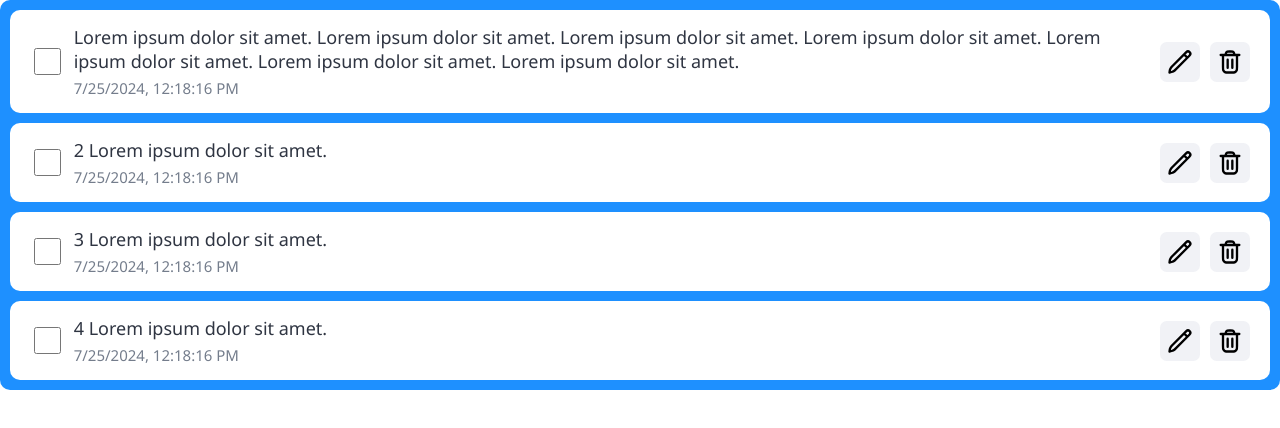
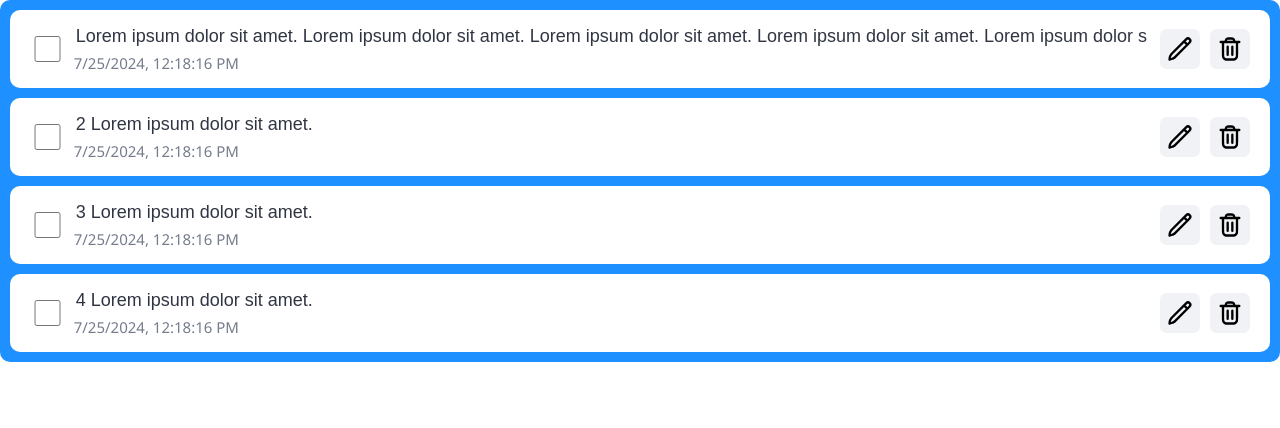
Before and after one commit to RafaelBassoDev/todo-list-sveltekit, a SvelteKit app: page / in a window 1280 px wide. Shown: the top 428 px of the page. Built offline with nearby package versions, Linux system fonts and the light colour scheme.

Commit message:
feat (components): create 'TextInput' component.

```diff
--- a/src/lib/components/Item.svelte
+++ b/src/lib/components/Item.svelte
@@ -1,21 +1,25 @@
 <script lang="ts">
-    import { beforeUpdate, createEventDispatcher, onMount } from 'svelte';
+    import { createEventDispatcher, tick } from 'svelte';
     import type ItemModel from '$models/ItemModel';
     import DetailButton from '$components/DetailButton.svelte';
     import deleteIcon from '$assets/icons/delete-icon.svg';
     import editIcon from '$assets/icons/edit-icon.svg';
+    import TextInput from './TextInput.svelte';
 
     export let item: ItemModel;
 
+    let isEditing = false;
+
+    function onEdit() {
+        isEditing = true;
+    }
+
+    $: checked = item.isChecked;
+
     const dispatch = createEventDispatcher<{
-        edit: ItemModel;
         delete: ItemModel;
         check: ItemModel;
     }>();
-
-    function onEdit() {
-        dispatch('edit', item);
-    }
 
     function onDelete() {
         dispatch('delete', item);
@@ -24,8 +28,6 @@
     function onCheck() {
         dispatch('check', item);
     }
-
-    $: checked = item.isChecked;
 </script>
 
 {#if item}
@@ -34,12 +36,13 @@
             <input class="checkbox" type="checkbox" bind:checked on:change={onCheck} />
 
             <div class="item-info">
-                <span class:checked class="title">{item.title}</span>
+                <div class:checked>
+                    <TextInput bind:text={item.title} bind:isFocused={isEditing} />
+                </div>
                 <span class="timestamp">{item.timestamp.toLocaleString()}</span>
             </div>
 
             <DetailButton icon={editIcon} on:click={onEdit} --hover-color="#70a1ff" />
-
             <DetailButton icon={deleteIcon} on:click={onDelete} --hover-color="#ff4757" />
         </div>
     </div>
@@ -52,7 +55,7 @@
         border-radius: 1em;
     }
 
-    .item .content {
+    .content {
         display: flex;
         align-items: center;
         gap: 1em;
@@ -67,13 +70,9 @@
         row-gap: 0.5em;
     }
 
-    .item-info .title {
-        font-size: 1.8em;
-    }
-
-    .item-info .timestamp {
+    .timestamp {
         font-size: 1.5em;
-        color: #747d8c;
+        color: var(--font-color-secondary);
     }
 
     .checked {
--- a/src/lib/components/ItemList.svelte
+++ b/src/lib/components/ItemList.svelte
@@ -8,7 +8,7 @@
 <div class="container">
     {#if items != null && items.length != 0}
         {#each items as item}
-            <Item {item} on:edit on:delete on:check />
+            <Item {item} on:delete on:check />
         {/each}
     {:else}
         <div class="warning">No items!</div>
--- /dev/null
+++ b/src/lib/components/TextInput.svelte
@@ -0,0 +1,57 @@
+<script lang="ts">
+    import { tick } from 'svelte';
+
+    export let text: string;
+    export let isFocused: boolean;
+
+    let htmlElement: HTMLInputElement;
+
+    function handleKeyup(e: KeyboardEvent) {
+        if (e.key == 'Enter') {
+            handleFocusOut();
+        }
+    }
+
+    async function handleFocusIn() {
+        await tick();
+        htmlElement.focus();
+    }
+
+    function handleFocusOut() {
+        isFocused = false;
+    }
+
+    $: if (isFocused) {
+        handleFocusIn();
+    }
+</script>
+
+<input
+    bind:this={htmlElement}
+    bind:value={text}
+    type="text"
+    class="text-input"
+    disabled={!isFocused}
+    on:keyup={handleKeyup}
+    on:focusout={handleFocusOut}
+/>
+
+<style>
+    .text-input {
+        font-size: 1.8em;
+        box-sizing: border-box;
+        display: block;
+        width: 100%;
+        border: none;
+        background: transparent;
+    }
+
+    .text-input:focus {
+        outline: transparent;
+        caret-color: #1e90ff;
+    }
+
+    .text-input:disabled {
+        color: currentColor;
+    }
+</style>
--- a/src/routes/+page.svelte
+++ b/src/routes/+page.svelte
@@ -2,10 +2,6 @@
     import { items } from '$stores/stores';
     import ItemList from '$components/ItemList.svelte';
     import ItemModel from '$models/ItemModel';
-
-    function onEdit(e: CustomEvent) {
-        console.log('edit');
-    }
 
     function onDelete(e: CustomEvent<ItemModel>) {
         console.log('delete ' + e.detail.id);
@@ -18,7 +14,10 @@
     }
 </script>
 
-<ItemList bind:items={$items} on:delete={onDelete} on:edit={onEdit} on:check={onCheck} />
+<div class="content">
+    <div class="header"></div>
+    <ItemList bind:items={$items} on:delete={onDelete} on:check={onCheck} />
+</div>
 
 <style>
     :global(body) {
@@ -27,12 +26,15 @@
         border: none;
     }
     :global(:root) {
+        --font-color-primary: #2f3542;
+        --font-color-secondary: #747d8c;
+
         font-size: 62.5%;
         margin: 0;
         padding: 0;
         border: none;
 
         font-family: 'Segoe UI', Tahoma, Geneva, Verdana, sans-serif;
-        color: #2f3542;
+        color: var(--font-color-primary);
     }
 </style>
```
